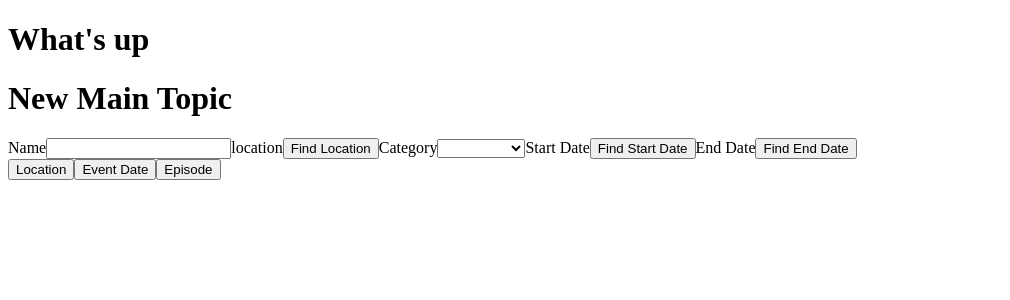
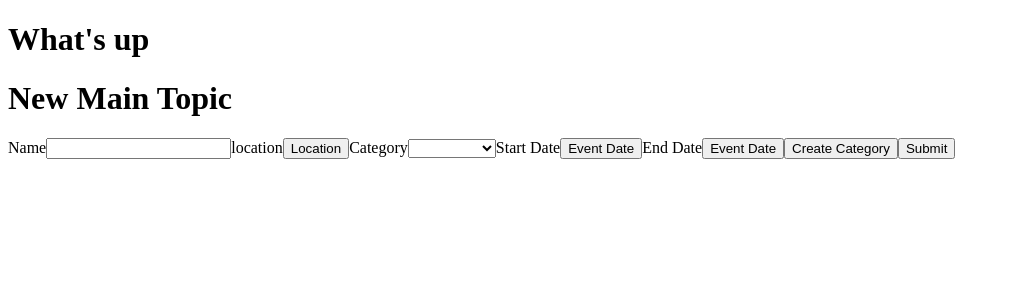
Before and after one commit to SilverJ1369/backend-project-frontend, an Angular app: page /main-topic-form in a window 1280 px wide. Shown: the top 300 px of the page, without its empty margins (0-1010 px from the left). Built offline with nearby package versions, Linux system fonts and the light colour scheme.

Commit message:
Update main-topic-form component and modal component

```diff
--- a/src/app/features/forms/main-topic-form/main-topic-form.component.html
+++ b/src/app/features/forms/main-topic-form/main-topic-form.component.html
@@ -4,7 +4,7 @@
     <label for="name">Name</label>
     <input type="text" formControlName="name" id="name" class="form-control" />
     <label for="location">location</label>
-    <button type="button">Find Location</button>
+    <button (click)="openLocationModal()">Location</button>
 
     <label for="category">Category</label>
     <select formControlName="category" id="category" class="form-control">
@@ -13,13 +13,12 @@
       <option value="3">Category 3</option>
     </select>
     <label for="startDate">Start Date</label>
-    <button type="button">Find Start Date</button>
+    <button (click)="openEventModal()">Event Date</button>
     <label for="endDate">End Date</label>
-    <button type="button">Find End Date</button>
+    <button (click)="openEventModal()">Event Date</button>
+    <button (click)="openCategoryModal()">Create Category</button>
+    <button type="submit">Submit</button>
   </form>
 </div>
 
-<button (click)="openLocationModal()">Location</button>
-<button (click)="openEventModal()">Event Date</button>
-<button (click)="openEpisodeModal()">Episode</button>
 <app-modal/>
--- a/src/app/features/forms/main-topic-form/main-topic-form.component.ts
+++ b/src/app/features/forms/main-topic-form/main-topic-form.component.ts
@@ -1,7 +1,8 @@
 import { Component, ViewChild } from '@angular/core';
 import { FormControl, FormGroup, ReactiveFormsModule, Validators } from '@angular/forms';
+import { Router } from '@angular/router';
+
 import { MainTopicService } from '../../../core/services/main-topic.service';
-import { Router } from '@angular/router';
 import { ModalComponent } from '../../../shared/modal/modal.component';
 
 @Component({
@@ -28,7 +29,7 @@ export class MainTopicFormComponent {
     this.mainTopicService.createMainTopic(this.mainTopicForm.value).subscribe({
       next: () => {
         console.log('Main topic created successfully!');
-        this.router.navigate(['/main-topic']);
+        this.router.navigate(['/timeline']);
       },
       error: (error) => {
         console.error('Error creating main topic:', error);
@@ -42,7 +43,8 @@ export class MainTopicFormComponent {
   openEventModal() {
     this.modal.openEventDialog();
   }
-  openEpisodeModal() {
-    this.modal.openEpisodeDialog();
+
+  openCategoryModal() {
+    this.modal.openCategoryDialog();
   }
 }
--- a/src/app/shared/modal/modal.component.html
+++ b/src/app/shared/modal/modal.component.html
@@ -34,14 +34,10 @@
     </menu>
   </form>
 </dialog>
-<dialog #timesuckEpisodeDialog>
-  <h2>Find or Create Timesuck Episode</h2>
-  <p>You can add form elements and text here.</p>
+<dialog #categoryForm>
   <form method="dialog">
-    <label for="episodeNumber">Episode Number</label>
-    <input type="text" placeholder="1, BS1, SS1">
-    <label for="MainTopic">Main Topic</label>
-    <input type="text" placeholder="Missouri, Texas, etc.">
+    <label for="category">Category</label>
+    <input type="text" placeholder="Film, Disaster, etc.">
     <menu>
       <button value="cancel" (click)="closeDialog()">Cancel</button>
       <button value="confirm">Confirm</button>
--- a/src/app/shared/modal/modal.component.ts
+++ b/src/app/shared/modal/modal.component.ts
@@ -1,5 +1,5 @@
 import { Component, ElementRef, ViewChild } from '@angular/core';
-import { FormGroup, FormControl, ReactiveFormsModule } from '@angular/forms';
+import { FormGroup, FormControl, ReactiveFormsModule, Validators } from '@angular/forms';
 
 @Component({
   selector: 'app-modal',
@@ -12,12 +12,24 @@ export class ModalComponent {
 
   @ViewChild('locationDialog') locationDialog!: ElementRef;
   @ViewChild('eventDateDialog') eventDateDialog!: ElementRef;
-  @ViewChild('timesuckEpisodeDialog') timesuckEpisodeDialog!: ElementRef;
+  @ViewChild('category') categoryDialog!: ElementRef;
 
   locationForm = new FormGroup({
-    country: new FormControl(''),
+    country: new FormControl('', [Validators.required]),
     state: new FormControl(''),
     city: new FormControl(''),
+  })
+
+  eventDateForm = new FormGroup({
+    year: new FormControl(0, [Validators.required]),
+    month: new FormControl(0),
+    day: new FormControl(0),
+    isAD: new FormControl(true),
+    modifier: new FormControl(''),
+  })
+
+  categoryForm = new FormGroup({
+    name: new FormControl('', [Validators.required]),
   })
 
   constructor() {}
@@ -28,8 +40,8 @@ export class ModalComponent {
   openEventDialog() {
     (this.eventDateDialog.nativeElement as HTMLDialogElement).showModal();
   }
-  openEpisodeDialog() {
-    (this.timesuckEpisodeDialog.nativeElement as HTMLDialogElement).showModal();
+  openCategoryDialog() {
+    (this.categoryDialog.nativeElement as HTMLDialogElement).showModal();
   }
 
   closeDialog() {
@@ -42,7 +54,17 @@ export class ModalComponent {
   locationSubmit() {
     console.log('location submit', this.locationForm.value);
     this.locationForm.reset();
-    // this.closeDialog();
+
+  }
+
+  eventSubmit() {
+    console.log('event submit');
+    this.eventDateForm.reset();
+  }
+
+  categorySubmit() {
+    console.log('category submit');
+    this.categoryForm.reset();
   }
 
 }
```
Also changed, not shown: src/app/core/services/location.service.ts (added, +9 -0 lines), 1 other file (tests, documents, lock files or other folders).
